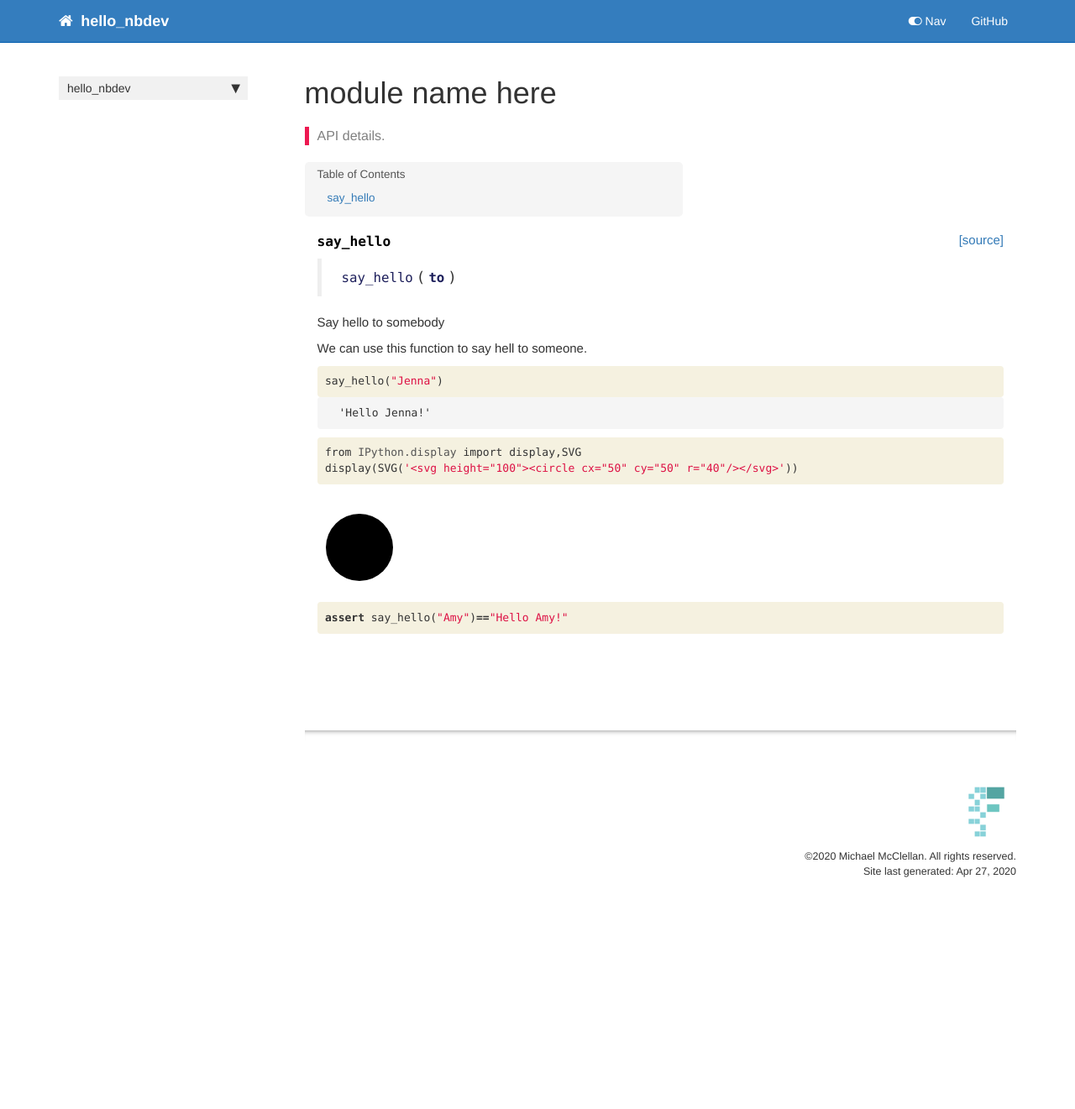
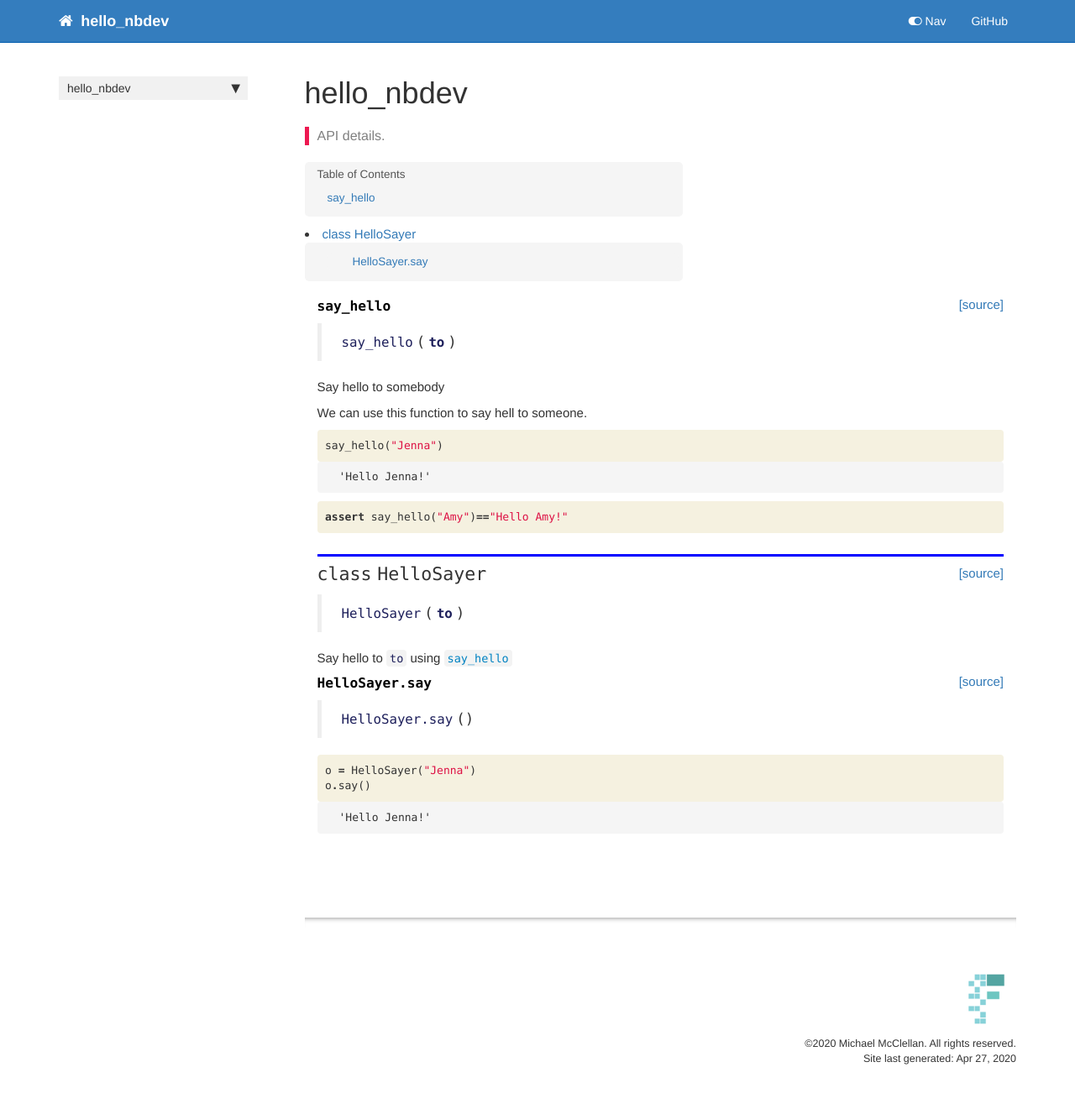
Before and after one commit to mmcclellan/hello_nbdev, a Jekyll site: the page built from docs/core.html, in a window 1280 px wide. Shown: the whole page at 84% size. Built offline with Jekyll 4.4.1, drawn with Linux system fonts in a browser that asks for light colours; nearby versions of some CDN libraries; comment, search, counter and statistics services are not loaded; before the commit the page ends 1098 px from its top, so only the background shows below that.

Commit message:
Changes to docs

```diff
--- a/docs/_data/sidebars/home_sidebar.yml
+++ b/docs/_data/sidebars/home_sidebar.yml
@@ -10,7 +10,7 @@
       title: Overview
       url: /
     - output: web,pdf
-      title: module name here
+      title: hello_nbdev
       url: /core
     output: web
     title: hello_nbdev
--- a/docs/core.html
+++ b/docs/core.html
@@ -1,6 +1,6 @@
 ---
 
-title: module name here
+title: hello_nbdev
 
 keywords: fastai
 sidebar: home_sidebar
@@ -106,13 +106,26 @@
 
 <div class="inner_cell">
     <div class="input_area">
-<div class=" highlight hl-ipython3"><pre><span></span><span class="kn">from</span> <span class="nn">IPython.display</span> <span class="kn">import</span> <span class="n">display</span><span class="p">,</span><span class="n">SVG</span>
-<span class="n">display</span><span class="p">(</span><span class="n">SVG</span><span class="p">(</span><span class="s1">&#39;&lt;svg height=&quot;100&quot;&gt;&lt;circle cx=&quot;50&quot; cy=&quot;50&quot; r=&quot;40&quot;/&gt;&lt;/svg&gt;&#39;</span><span class="p">))</span>
+<div class=" highlight hl-ipython3"><pre><span></span><span class="k">assert</span> <span class="n">say_hello</span><span class="p">(</span><span class="s2">&quot;Amy&quot;</span><span class="p">)</span><span class="o">==</span><span class="s2">&quot;Hello Amy!&quot;</span>
 </pre></div>
 
     </div>
 </div>
 </div>
+
+</div>
+    {% endraw %}
+
+    {% raw %}
+
+<div class="cell border-box-sizing code_cell rendered">
+
+</div>
+    {% endraw %}
+
+    {% raw %}
+
+<div class="cell border-box-sizing code_cell rendered">
 
 <div class="output_wrapper">
 <div class="output">
@@ -120,8 +133,35 @@
 <div class="output_area">
 
 
-<div class="output_svg output_subarea ">
-<svg height="100"><circle cx="50" cy="50" r="40"/></svg>
+<div class="output_markdown rendered_html output_subarea ">
+<h2 id="HelloSayer" class="doc_header"><code>class</code> <code>HelloSayer</code><a href="https://github.com/mmcclellan/hello_nbdev/tree/master/hello_nbdev/core.py#L11" class="source_link" style="float:right">[source]</a></h2><blockquote><p><code>HelloSayer</code>(<strong><code>to</code></strong>)</p>
+</blockquote>
+<p>Say hello to <code>to</code> using <a href="/hello_nbdev/core#say_hello"><code>say_hello</code></a></p>
+
+</div>
+
+</div>
+
+</div>
+</div>
+
+</div>
+    {% endraw %}
+
+    {% raw %}
+
+<div class="cell border-box-sizing code_cell rendered">
+
+<div class="output_wrapper">
+<div class="output">
+
+<div class="output_area">
+
+
+<div class="output_markdown rendered_html output_subarea ">
+<h4 id="HelloSayer.say" class="doc_header"><code>HelloSayer.say</code><a href="https://github.com/mmcclellan/hello_nbdev/tree/master/hello_nbdev/core.py#L14" class="source_link" style="float:right">[source]</a></h4><blockquote><p><code>HelloSayer.say</code>()</p>
+</blockquote>
+
 </div>
 
 </div>
@@ -139,10 +179,27 @@
 
 <div class="inner_cell">
     <div class="input_area">
-<div class=" highlight hl-ipython3"><pre><span></span><span class="k">assert</span> <span class="n">say_hello</span><span class="p">(</span><span class="s2">&quot;Amy&quot;</span><span class="p">)</span><span class="o">==</span><span class="s2">&quot;Hello Amy!&quot;</span>
+<div class=" highlight hl-ipython3"><pre><span></span><span class="n">o</span> <span class="o">=</span> <span class="n">HelloSayer</span><span class="p">(</span><span class="s2">&quot;Jenna&quot;</span><span class="p">)</span>
+<span class="n">o</span><span class="o">.</span><span class="n">say</span><span class="p">()</span>
 </pre></div>
 
     </div>
+</div>
+</div>
+
+<div class="output_wrapper">
+<div class="output">
+
+<div class="output_area">
+
+
+
+<div class="output_text output_subarea output_execute_result">
+<pre>&#39;Hello Jenna!&#39;</pre>
+</div>
+
+</div>
+
 </div>
 </div>
 
--- a/docs/sidebar.json
+++ b/docs/sidebar.json
@@ -1,6 +1,6 @@
 {
   "hello_nbdev": {
     "Overview": "/",
-    "module name here": "/core"
+    "hello_nbdev": "/core"
   }
 }
```
Also changed, not shown: docs/index.html (+18 -0 lines), README.md.
